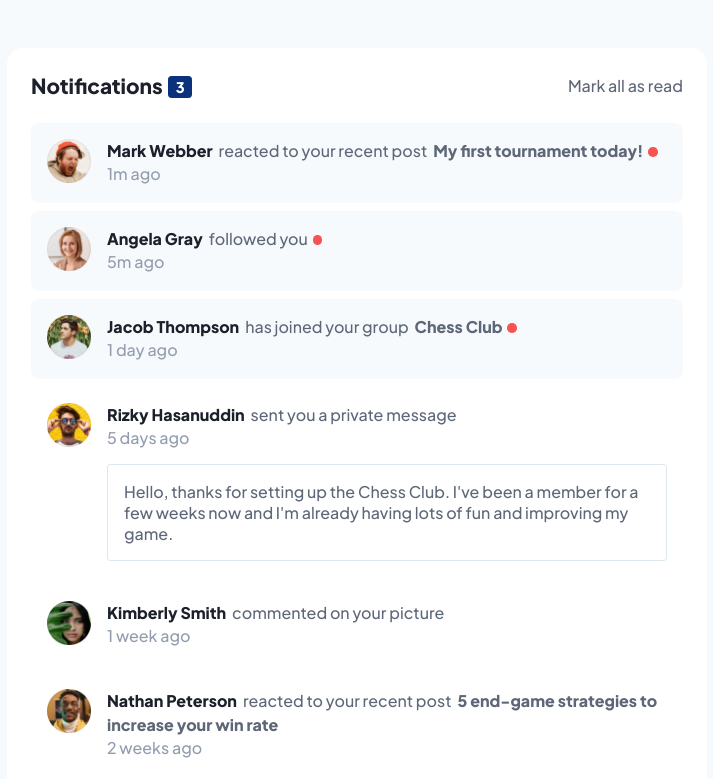
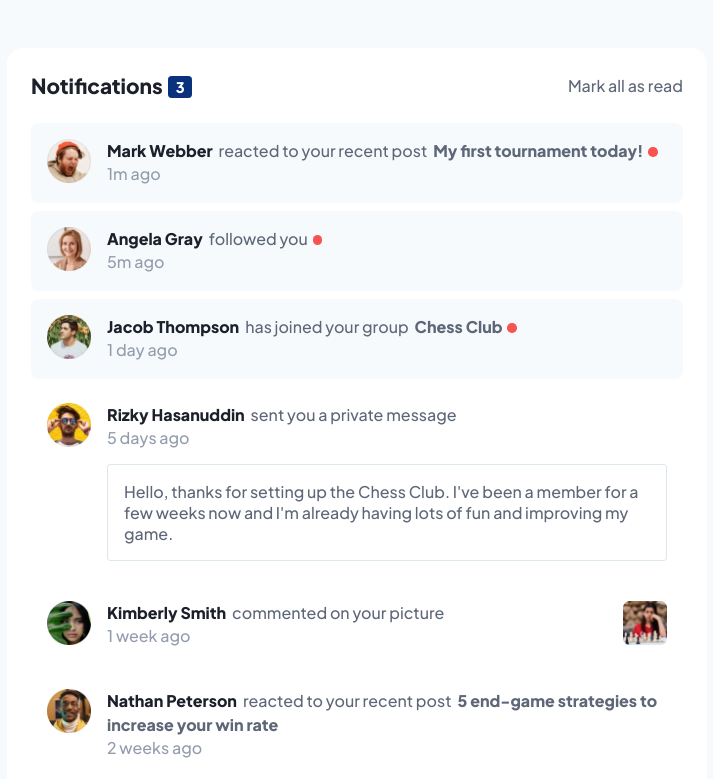
Before and after one commit to jbidz/notifications-page, a plain HTML site: page index.html in a window 1280 px wide. Shown: the top 779 px of the page, without its empty margins (283-996 px from the left). Drawn offline with Linux system fonts and the light colour scheme.

Commit message:
added picture

```diff
--- a/css/main.scss
+++ b/css/main.scss
@@ -152,6 +152,12 @@ img {
   & > div {
     color: var(--color-neutral-600);
   }
+
+  & .picture__wrapper {
+    flex-shrink: 0;
+    width: 44px;
+    margin-left: auto;
+  }
 }
 
 .notification:not(.notification.read) {
--- a/index.html
+++ b/index.html
@@ -133,6 +133,12 @@
               </p>
               <div>1 week ago</div>
             </div>
+            <div class="picture__wrapper">
+              <img
+                src="assets/images/image-chess.webp"
+                alt="image of a person playing chess"
+              />
+            </div>
           </div>
 
           <div class="notification read">
```
Also changed, not shown: css/main.css, 1 other file.
